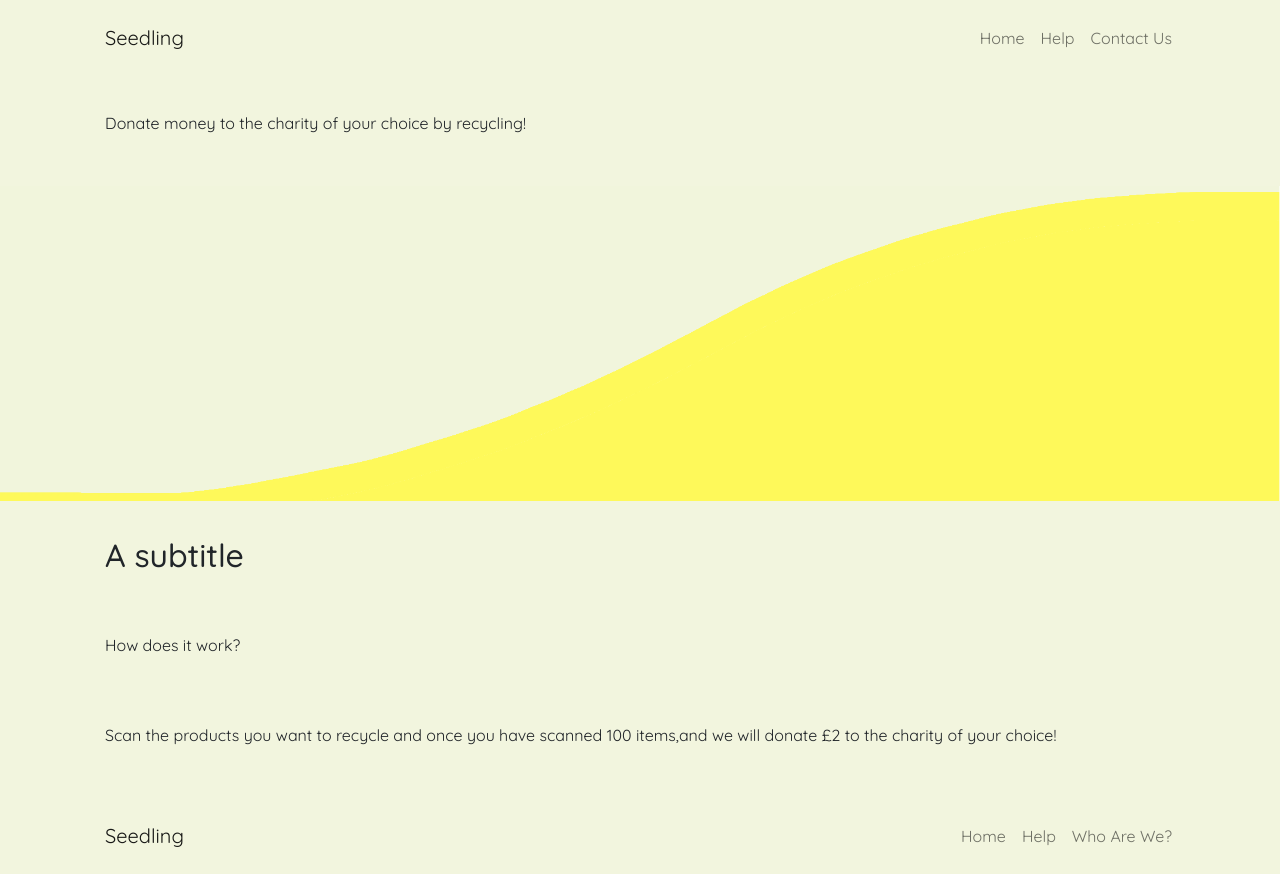
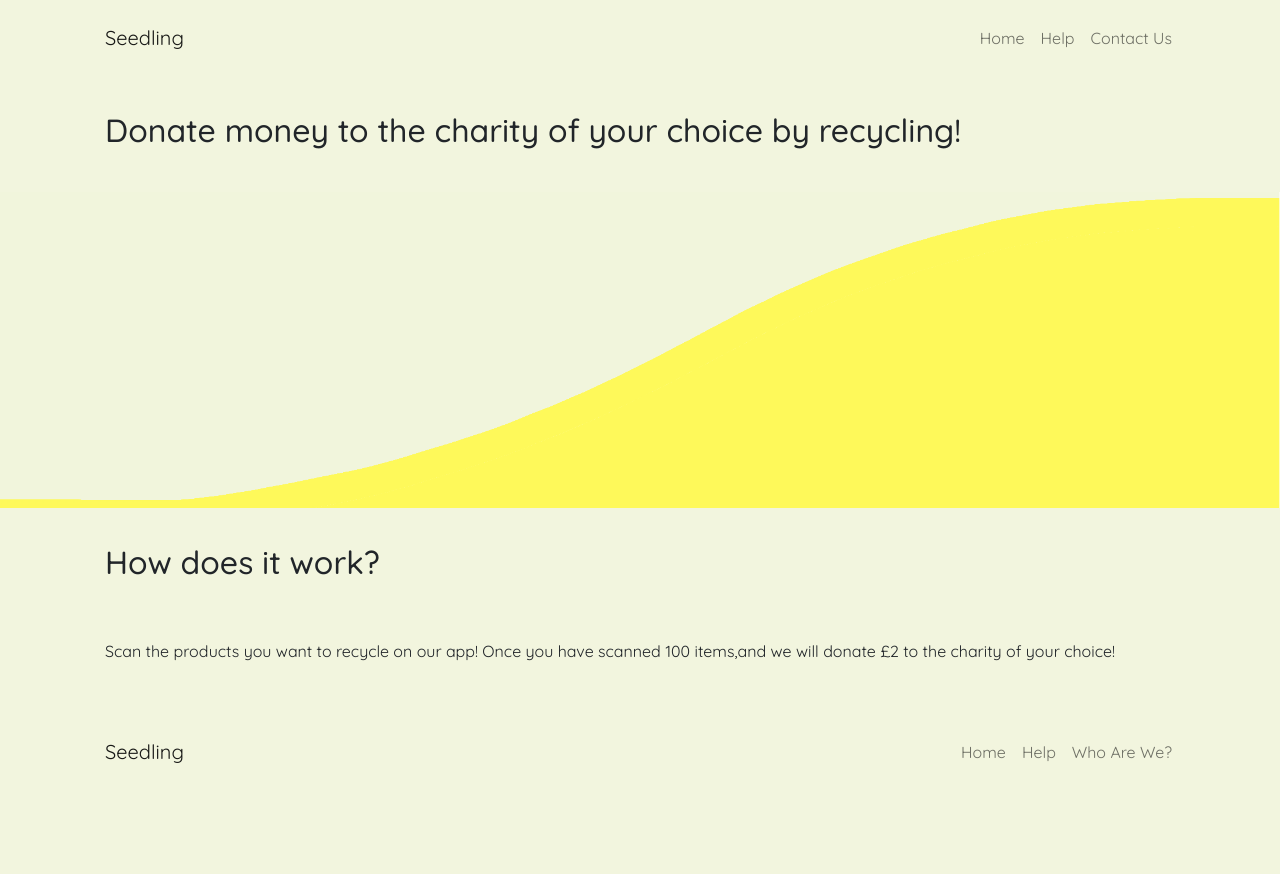
Before and after one commit to yr3618/hackathon, a React (Create React App) app: page / in a window 1280 px wide. After the commit the page ends 800 px from the top, so only its background shows below. Built offline with nearby package versions, Linux system fonts and the light colour scheme.

Commit message:
Update Home.js

```diff
--- a/src/Views/Home.js
+++ b/src/Views/Home.js
@@ -6,7 +6,7 @@ function Home() {
     <div>
       <div className="home">
 
-        <p>Donate money to the charity of your choice by recycling!</p>
+        <h2>Donate money to the charity of your choice by recycling!</h2>
 
       </div>
 
@@ -15,9 +15,8 @@ function Home() {
       </div>
 
       <div className="home yellow">
-        <h2>A subtitle</h2>
-        <p>How does it work?</p>
-        <p>Scan the products you want to recycle and once you have scanned 100 items,and we will donate £2 to the charity of your choice!</p>
+        <h2>How does it work?</h2>
+        <p>Scan the products you want to recycle on our app! Once you have scanned 100 items,and we will donate £2 to the charity of your choice!</p>
 
       </div>
     </div>
```
